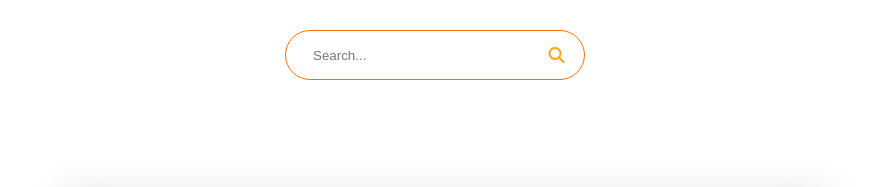
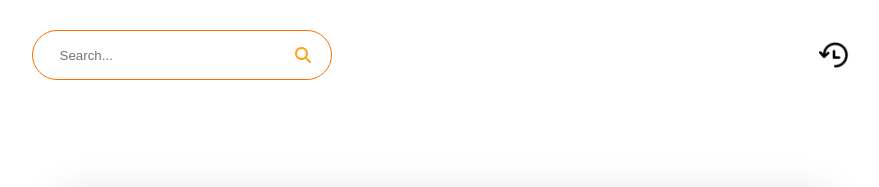
Before and after one commit to YoviO-del/FoodGen2, a plain HTML site: page docs/index.html in a window 1280 px wide. Shown: the top 187 px of the page, without its empty margins (205-1084 px from the left). Drawn offline with Linux system fonts and the light colour scheme.

Commit message:
Update index.html

```diff
--- a/docs/index.html
+++ b/docs/index.html
@@ -18,6 +18,14 @@
             <input type="text" class="input" placeholder="Search...">
             <i class="fa-solid fa-magnifying-glass magnifier"></i>
         </form>
+
+          <ul>
+      <li>
+        <a href="History-Section/subIndex.html">
+          <img class="history-logo" src="oui-icons-43-512.webp" alt="History">
+        </a>
+      </li>
+    </ul>
 
     </nav>
 
```
